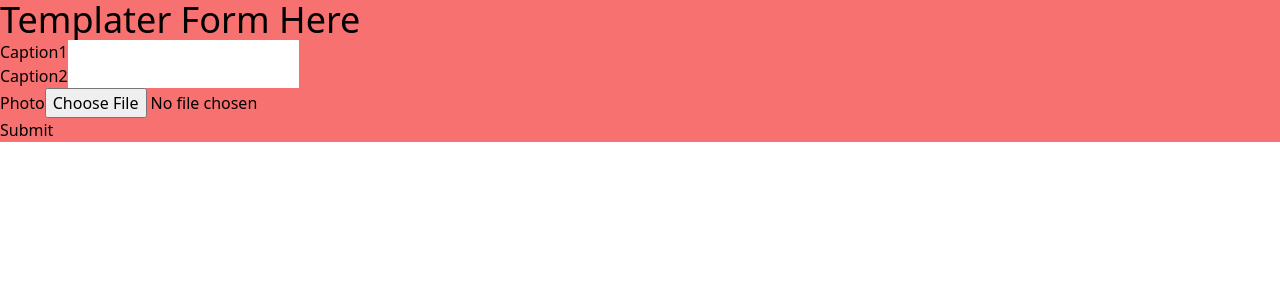
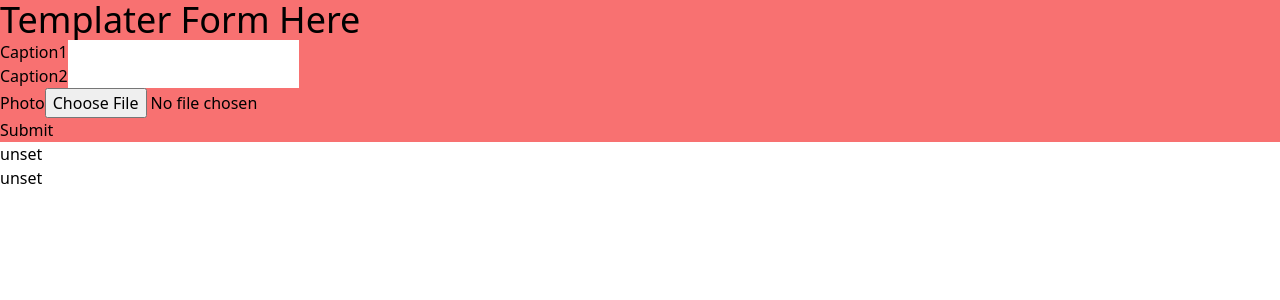
Before and after one commit to mu0363/templater-lab, a Next.js app: page / in a window 1280 px wide. Shown: the top 300 px of the page. Built offline with nearby package versions, Linux system fonts and the light colour scheme; no server answers; what google-spreadsheet would draw is missing.

Commit message:
🚧 checking env variable

```diff
--- a/pages/index.js
+++ b/pages/index.js
@@ -81,6 +81,9 @@ export default function Home() {
           <button type='submit'>Submit</button>
         </form>
       </div>
+      <h1>{process.env.NEXT_PUBLIC_SPREADSHEET_ID}</h1>
+      <h1>{process.env.NEXT_PUBLIC_FIREBASE_CLIENT_EMAIL}</h1>
+      <h1>{process.env.NEXT_PUBLIC_FIREBASE_PRIVATE_KEY}</h1>
     </div>
   );
 }
--- a/utils/appendSpreadSheet.js
+++ b/utils/appendSpreadSheet.js
@@ -13,10 +13,7 @@ export const appendSpreadsheet = async (row) => {
   try {
     await doc.useServiceAccountAuth({
       client_email: process.env.NEXT_PUBLIC_FIREBASE_CLIENT_EMAIL,
-      private_key: process.env.NEXT_PUBLIC_FIREBASE_PRIVATE_KEY.replace(
-        /\\n/g,
-        '\n'
-      ),
+      private_key: process.env.NEXT_PUBLIC_FIREBASE_PRIVATE_KEY,
     });
     // loads document properties and worksheets
     await doc.loadInfo();
```
